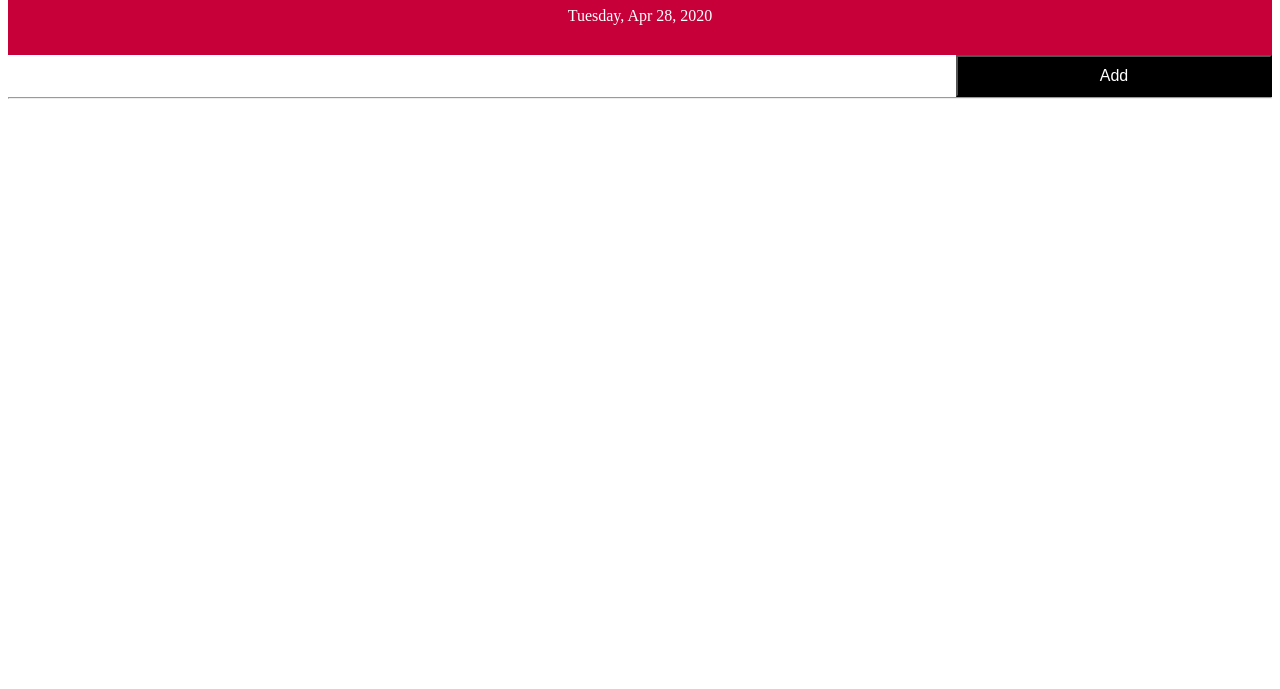
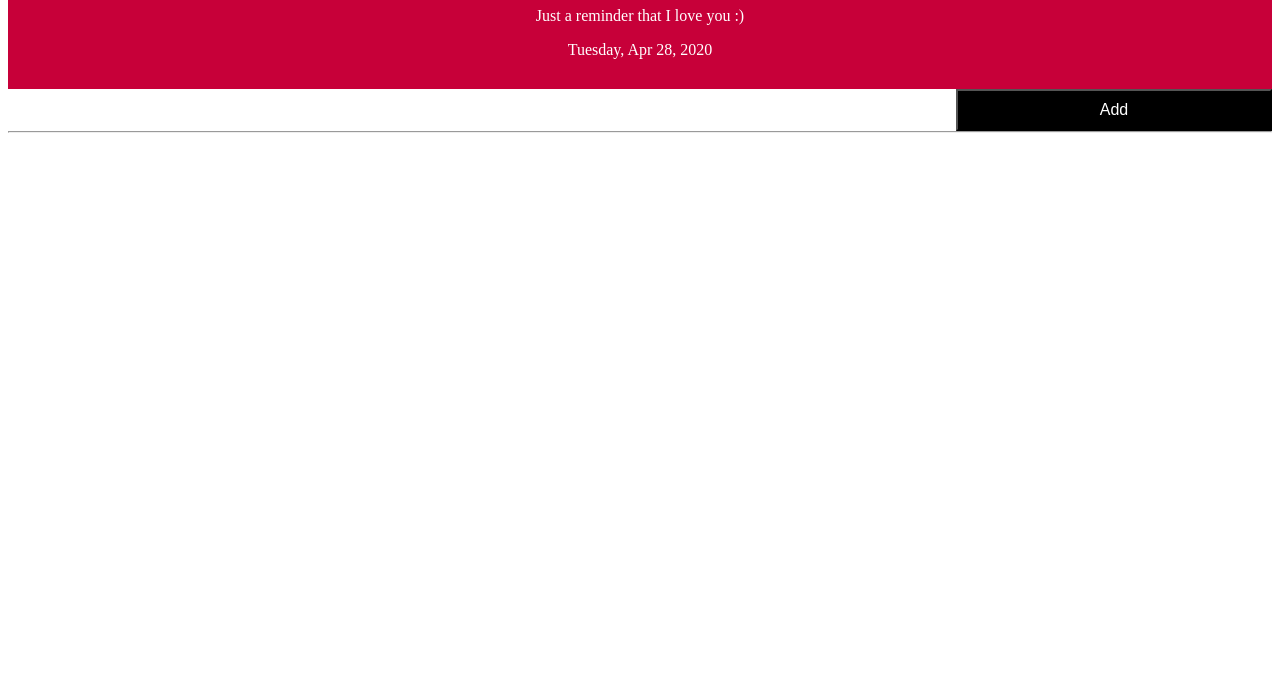
Before and after one commit to priyapshah/toDo, a plain HTML site: page index.html in a window 1280 px wide. Shown: the part 111-800 px from the top of the page. Drawn offline with Linux system fonts and the light colour scheme.

Commit message:
Update index.html

```diff
--- a/index.html
+++ b/index.html
@@ -5,6 +5,7 @@
     <div class="header">
         <meta charset="utf-8">
         <h1>Mateo's To-Do List</h1>
+        <center> <p> Just a reminder that I love you :) </p> </center>
         <div id="date"></div>
     </div>
 </head>
```
